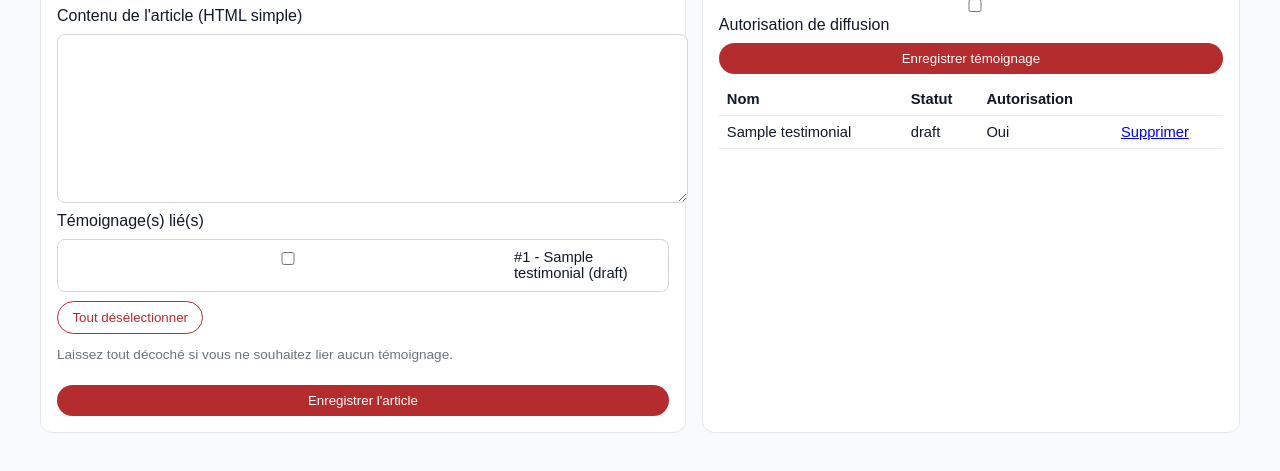
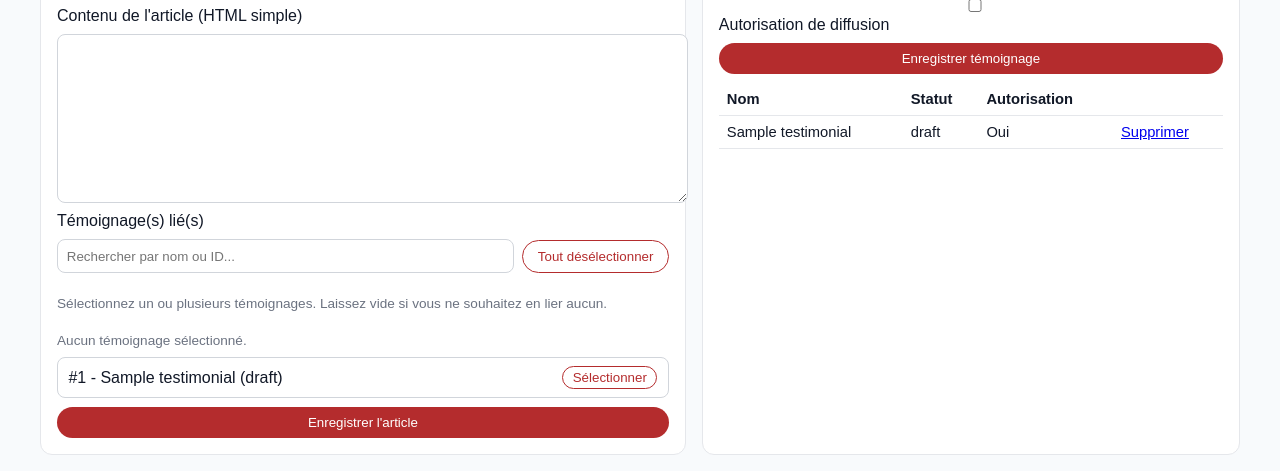
Before and after one commit to Softy42/lebon, a PHP site: page /admin/le-mag/index.php in a window 1280 px wide. Shown: the part 1012-1483 px from the top of the page. Before the commit the page ends 1445 px from the top, so only its background shows below. Run offline with PHP 8.4, Linux system fonts and the light colour scheme; the visitor is signed in with stand-in values (Sample User, id 1); data comes from the database, SQL or seed files in the repository; tables that the repository leaves empty hold one stand-in row (values such as "Sample post").

Commit message:
Témoignage améliorationssss

```diff
--- a/admin/le-mag/index.php
+++ b/admin/le-mag/index.php
@@ -186,8 +186,17 @@ if (isset($_GET['edit_post'])) {
     table{width:100%;border-collapse:collapse}th,td{padding:.5rem;border-bottom:1px solid #e5e7eb;text-align:left;font-size:.92rem}
     .btn{background:#b42c2d;color:#fff;text-decoration:none;border:0;border-radius:999px;padding:.5rem .9rem;cursor:pointer;display:inline-block}
     .btn.alt{background:#fff;color:#b42c2d;border:1px solid #b42c2d}
-    .checklist{border:1px solid #d1d5db;border-radius:8px;padding:.6rem;max-height:180px;overflow:auto;display:flex;flex-direction:column;gap:.35rem}
-    .check-item{display:flex;align-items:flex-start;gap:.45rem;font-size:.92rem}
+    .testi-tools{display:flex;gap:.55rem;align-items:center}
+    .testi-search{flex:1}
+    .testi-results{border:1px solid #d1d5db;border-radius:8px;max-height:180px;overflow:auto;background:#fff}
+    .testi-row{display:flex;justify-content:space-between;align-items:center;gap:.6rem;padding:.5rem .65rem;border-bottom:1px solid #eef2f7}
+    .testi-row:last-child{border-bottom:0}
+    .testi-row button{border:1px solid #b42c2d;background:#fff;color:#b42c2d;border-radius:999px;padding:.2rem .6rem;cursor:pointer}
+    .testi-row button.active{background:#b42c2d;color:#fff}
+    .testi-selected{display:flex;flex-wrap:wrap;gap:.45rem}
+    .testi-tag{display:inline-flex;align-items:center;gap:.35rem;padding:.25rem .5rem;border-radius:999px;background:#f3f4f6;border:1px solid #d1d5db;font-size:.85rem}
+    .testi-tag button{border:0;background:none;color:#b42c2d;font-weight:700;cursor:pointer;padding:0}
+    .sr-only{position:absolute;width:1px;height:1px;padding:0;margin:-1px;overflow:hidden;clip:rect(0,0,0,0);white-space:nowrap;border:0}
     .helper{font-size:.85rem;color:#6b7280}
     .meta{font-size:.86rem;color:#6b7280}
     @media (max-width: 980px){.grid{grid-template-columns:1fr}}
@@ -254,25 +263,36 @@ if (isset($_GET['edit_post'])) {
         <label>Meta description</label><textarea name="seo_description" rows="2"><?= blog_h((string)($editPost['seo_description'] ?? '')) ?></textarea>
         <label>Contenu de l'article (HTML simple)</label><textarea name="content_html" rows="10" required><?= blog_h((string)($editPost['content_html'] ?? '')) ?></textarea>
         <label>Témoignage(s) lié(s)</label>
-        <div class="checklist" id="testimonial-checklist">
+        <div class="testi-tools">
+          <input type="search" id="testimonial-search" class="testi-search" placeholder="Rechercher par nom ou ID...">
+          <button class="btn alt" type="button" id="clear-testimonials">Tout désélectionner</button>
+        </div>
+        <p class="helper">Sélectionnez un ou plusieurs témoignages. Laissez vide si vous ne souhaitez en lier aucun.</p>
+        <div class="testi-selected" id="testimonial-selected"></div>
+        <div class="testi-results" id="testimonial-results">
           <?php foreach ($testimonials as $t): ?>
-            <label class="check-item">
+            <div
+              class="testi-row"
+              data-testid="<?= (int)$t['id'] ?>"
+              data-testi-label="<?= blog_h(mb_strtolower((string)$t['person_name'])) ?>"
+            >
+              <span>#<?= (int)$t['id'] ?> - <?= blog_h($t['person_name']) ?> (<?= blog_h($t['status']) ?>)</span>
+              <button type="button" data-toggle-testimonial="<?= (int)$t['id'] ?>" class="<?= in_array((int)$t['id'], $linkedTestimonials, true) ? 'active' : '' ?>">
+                <?= in_array((int)$t['id'], $linkedTestimonials, true) ? 'Sélectionné' : 'Sélectionner' ?>
+              </button>
               <input
                 type="checkbox"
                 name="testimonial_ids[]"
                 value="<?= (int)$t['id'] ?>"
+                class="sr-only testimonial-input"
+                data-input-testimonial="<?= (int)$t['id'] ?>"
                 <?= in_array((int)$t['id'], $linkedTestimonials, true) ? 'checked' : '' ?>
               >
-              <span>#<?= (int)$t['id'] ?> - <?= blog_h($t['person_name']) ?> (<?= blog_h($t['status']) ?>)</span>
-            </label>
+            </div>
           <?php endforeach; ?>
           <?php if (empty($testimonials)): ?>
             <p class="helper">Aucun témoignage disponible.</p>
           <?php endif; ?>
-        </div>
-        <div>
-          <button class="btn alt" type="button" id="clear-testimonials">Tout désélectionner</button>
-          <p class="helper">Laissez tout décoché si vous ne souhaitez lier aucun témoignage.</p>
         </div>
         <button class="btn" type="submit">Enregistrer l'article</button>
       </form>
@@ -315,12 +335,82 @@ if (isset($_GET['edit_post'])) {
 <script>
   document.addEventListener('DOMContentLoaded', function () {
     var clearButton = document.getElementById('clear-testimonials');
-    if (!clearButton) return;
+    var searchInput = document.getElementById('testimonial-search');
+    var selectedBox = document.getElementById('testimonial-selected');
+    var rows = Array.from(document.querySelectorAll('#testimonial-results .testi-row'));
+    if (!clearButton || !selectedBox) return;
+
+    function setButtonState(id, checked) {
+      var btn = document.querySelector('[data-toggle-testimonial="' + id + '"]');
+      if (!btn) return;
+      btn.classList.toggle('active', checked);
+      btn.textContent = checked ? 'Sélectionné' : 'Sélectionner';
+    }
+
+    function renderSelected() {
+      var checkedInputs = Array.from(document.querySelectorAll('.testimonial-input:checked'));
+      selectedBox.innerHTML = '';
+      if (checkedInputs.length === 0) {
+        selectedBox.innerHTML = '<span class="helper">Aucun témoignage sélectionné.</span>';
+        return;
+      }
+
+      checkedInputs.forEach(function (input) {
+        var id = input.getAttribute('data-input-testimonial');
+        var row = document.querySelector('.testi-row[data-testid="' + id + '"]');
+        if (!row) return;
+        var label = row.querySelector('span')?.textContent || ('#' + id);
+        var tag = document.createElement('span');
+        tag.className = 'testi-tag';
+        tag.innerHTML = '<span>' + label + '</span><button type="button" data-remove-testimonial="' + id + '" aria-label="Retirer le témoignage">×</button>';
+        selectedBox.appendChild(tag);
+      });
+    }
+
+    rows.forEach(function (row) {
+      var id = row.getAttribute('data-testid');
+      var toggleButton = row.querySelector('[data-toggle-testimonial]');
+      var input = row.querySelector('.testimonial-input');
+      if (!id || !toggleButton || !input) return;
+      toggleButton.addEventListener('click', function () {
+        input.checked = !input.checked;
+        setButtonState(id, input.checked);
+        renderSelected();
+      });
+    });
 
     clearButton.addEventListener('click', function () {
-      var checks = document.querySelectorAll('#testimonial-checklist input[type="checkbox"]');
-      checks.forEach(function (item) { item.checked = false; });
+      document.querySelectorAll('.testimonial-input').forEach(function (item) {
+        item.checked = false;
+        var id = item.getAttribute('data-input-testimonial');
+        if (id) setButtonState(id, false);
+      });
+      renderSelected();
     });
+
+    selectedBox.addEventListener('click', function (event) {
+      var target = event.target;
+      if (!(target instanceof HTMLElement)) return;
+      var id = target.getAttribute('data-remove-testimonial');
+      if (!id) return;
+      var input = document.querySelector('.testimonial-input[data-input-testimonial="' + id + '"]');
+      if (!input) return;
+      input.checked = false;
+      setButtonState(id, false);
+      renderSelected();
+    });
+
+    searchInput?.addEventListener('input', function () {
+      var term = (searchInput.value || '').toLowerCase().trim();
+      rows.forEach(function (row) {
+        var label = row.getAttribute('data-testi-label') || '';
+        var id = row.getAttribute('data-testid') || '';
+        var visible = term === '' || label.indexOf(term) !== -1 || id.indexOf(term) !== -1;
+        row.style.display = visible ? '' : 'none';
+      });
+    });
+
+    renderSelected();
   });
 </script>
 </body>
```
